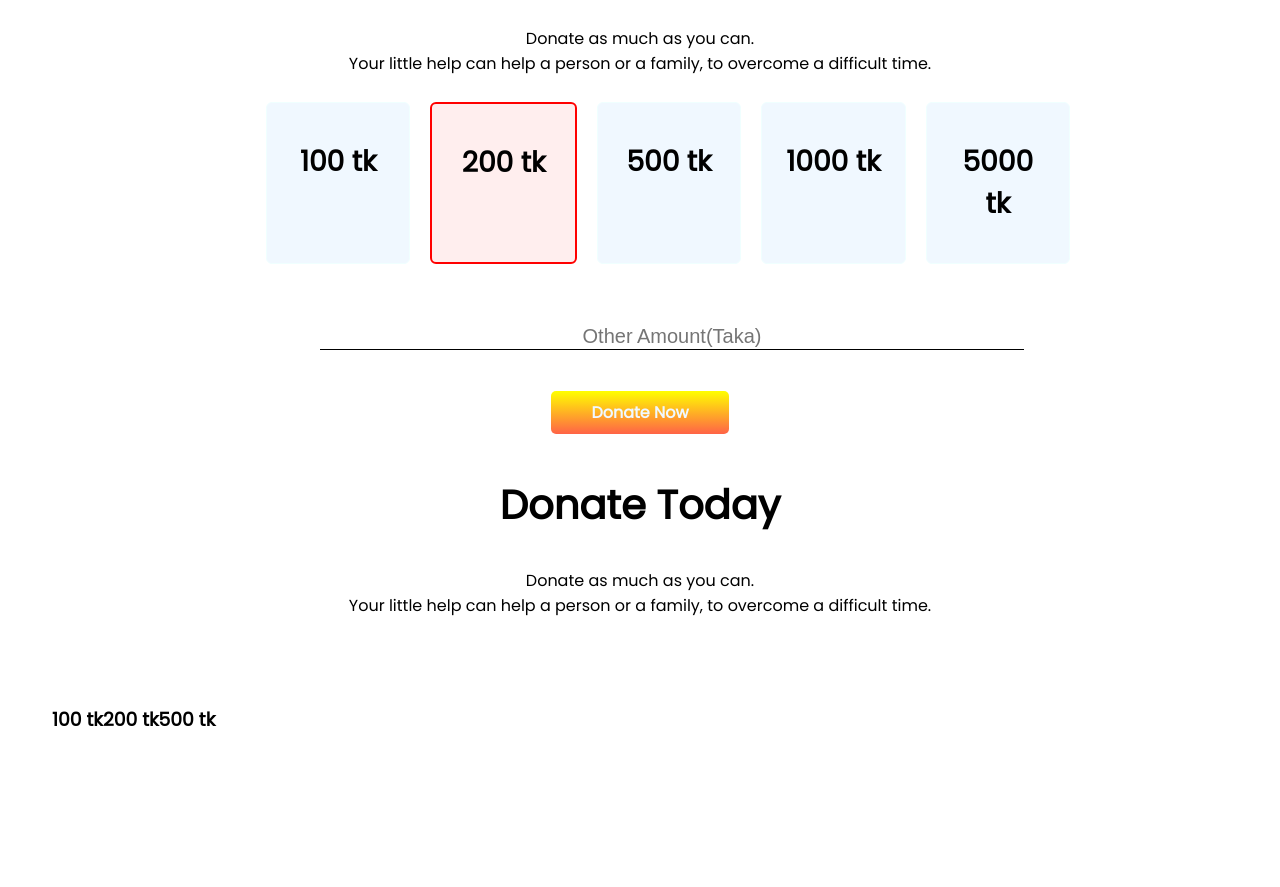
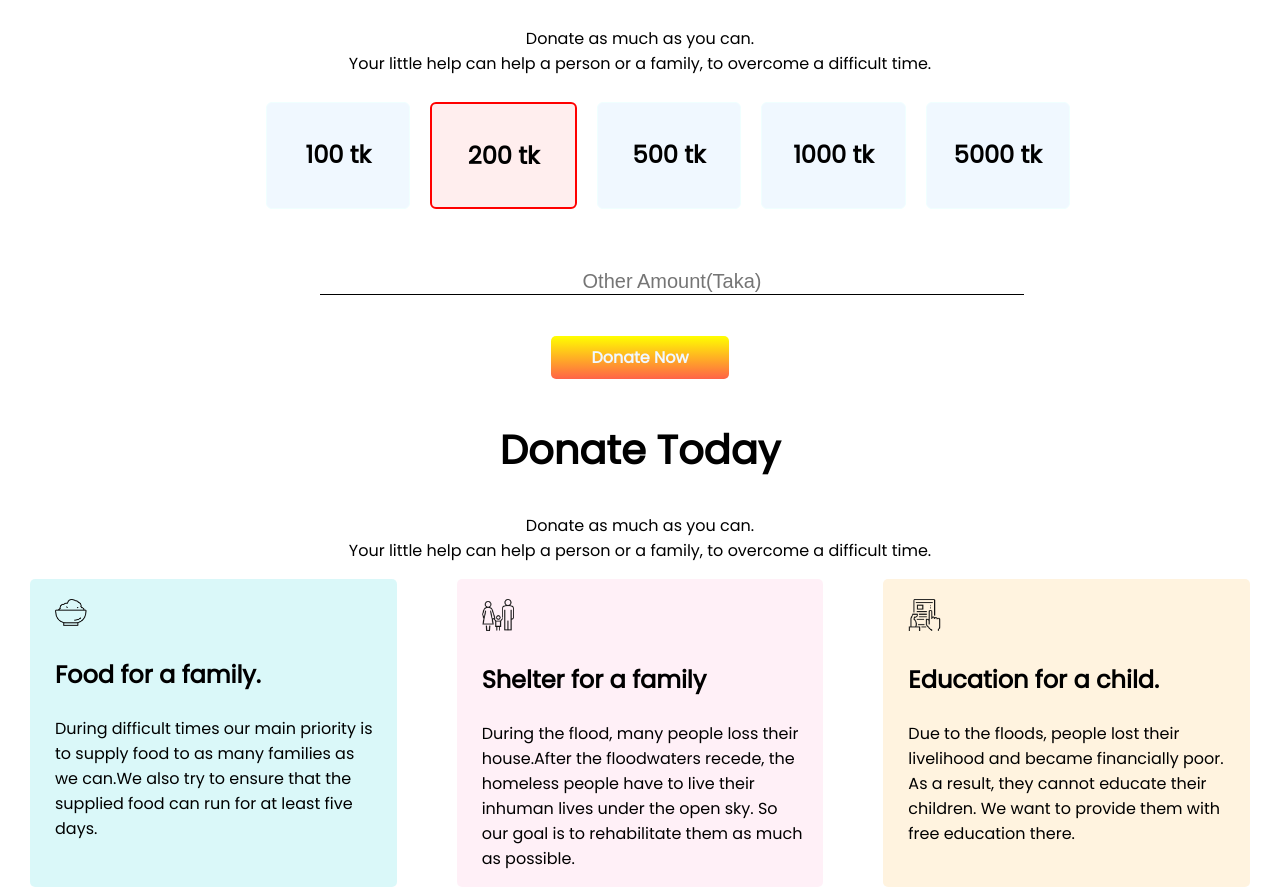
Before and after one commit to ABuBakar7447/donate-for-humanity-repo, a plain HTML site: page index.html in a window 1280 px wide. Shown: the part 780-1667 px from the top of the page. Before the commit the page ends 1585 px from the top, so only its background shows below. Drawn offline with Linux system fonts and the light colour scheme.

Commit message:
new change

```diff
--- a/index.html
+++ b/index.html
@@ -81,16 +81,23 @@
 
             <div class="donation-plan">
 
-                <div id="food">
-                    <h3>100 tk</h3>
+                <div id="food" class="half-width">
+                    <img src="food.png" alt="">
+                    <h3>Food for a family.</h3>
+                    <p>During difficult times our main priority is to supply food to as many families as we can.We also try to ensure that the supplied food can run for at least five days.
+                    </p>
                 </div>
 
-                <div class="shelter">
-                    <h3>200 tk</h3>
+                <div id="shelter" class="half-width">
+                    <img src="shelter.png" alt="">
+                    <h3>Shelter for a family</h3>
+                    <p>During the flood, many people loss their house.After the floodwaters recede, the homeless people have to live their inhuman lives under the open sky. So our goal is to rehabilitate them as much as possible.</p>
                 </div>
 
-                <div id="education">
-                    <h3>500 tk</h3>
+                <div id="education" class="half-width">
+                    <img src="Frame-1.png" alt="">
+                    <h3>Education for a child.</h3>
+                    <p>Due to the floods, people lost their livelihood and became financially poor. As a result, they cannot educate their children. We want to provide them with free education there.</p>
                 </div>
 
             </div>
--- a/style.css
+++ b/style.css
@@ -78,6 +78,40 @@ h2{
 
 .donation-plan{
     display: flex;
-    border: 2px solid white;
-    padding: 50px 50px;
+
+
 }
+h3{
+    font-weight: bolder;
+    font-size: 24px;
+}
+
+
+.half-width{
+    text-align: left;
+    border: navy;
+    border-radius: 5px;
+    margin-left: 30px;
+    margin-right: 30px;
+    padding-left: 25px;
+    padding-right: 20px;
+    width: 40%;
+
+}
+
+.half-width img{
+    margin-top: 20px;
+    width: 10%;
+}
+
+#food{
+    background-color:rgba(0, 206, 209, 0.144);
+}
+
+#shelter{
+    background-color:rgba(255, 105, 180, 0.103);
+}
+
+#education{
+    background-color: rgba(255, 228, 181, 0.432);
+}
```
Also changed, not shown: Frame-1.png (added), food.png (added), shelter.png (added).
